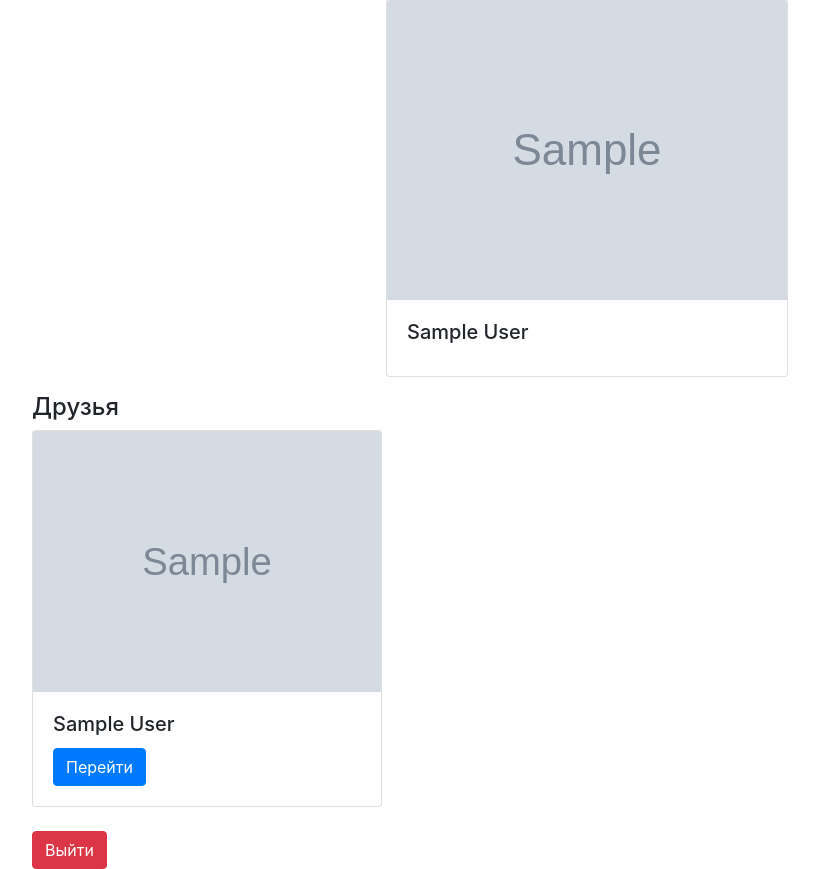
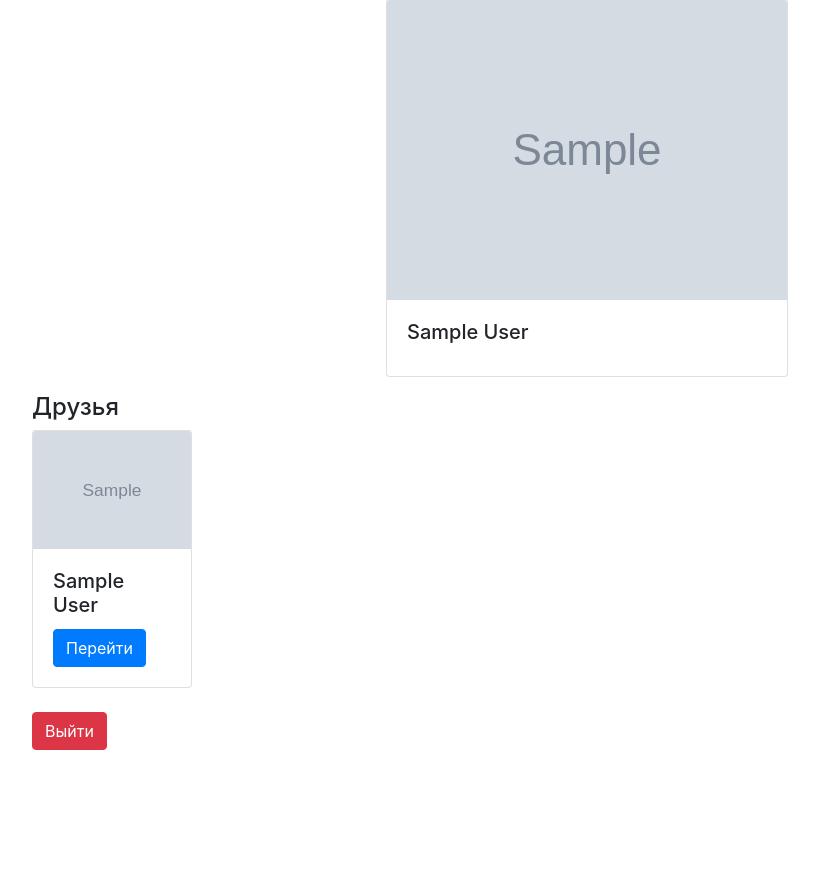
Before and after one commit to Elfreezy/authVK, a Flask app: template app/templates/profile.html in a window 1280 px wide. Shown: the part 57-926 px from the top of the page, without its empty margins (53-872 px from the left). After the commit the page ends 807 px from the top, so only its background shows below. Run offline with Flask 2, Linux system fonts and the light colour scheme; a user stored in the database is signed in; tables that the repository leaves empty hold one stand-in row (values such as "Sample post"); the template is opened without the code that fills it: most values are stand-ins (such as "Sample title", 1, 10 or a date in 2020); grey boxes marked "Sample" are stand-in pictures; some libraries are stand-ins or nearby versions.

Commit message:
Update profile.html

```diff
--- a/app/templates/profile.html
+++ b/app/templates/profile.html
@@ -8,7 +8,7 @@
 {% block content %}
 
 <div class="row justify-content-md-center">
-    <div class"col-sm-9 col-md-4">
+    <div class"col-sm-9 col-md-6 col-xl-3">
     <div class="card">
       <img src="{{ current_user.image }}" class="card-img-top" alt="...">
       <div class="card-body">
@@ -26,7 +26,7 @@
     <div class="row">
         {% for friend in friends_id %}
         {% set url="https://vk.com/id{id}".format(id=friend.id) %}
-        <div class="col-sm-6 col-md-4 mb-2">
+        <div class="col-sm-6 col-md-4 col-xl-2 mb-2">
         <div class="card">
             <img src="{{ friend.photo_200 }}" class="card-img-top" alt="...">
             <div class="card-body">
```
